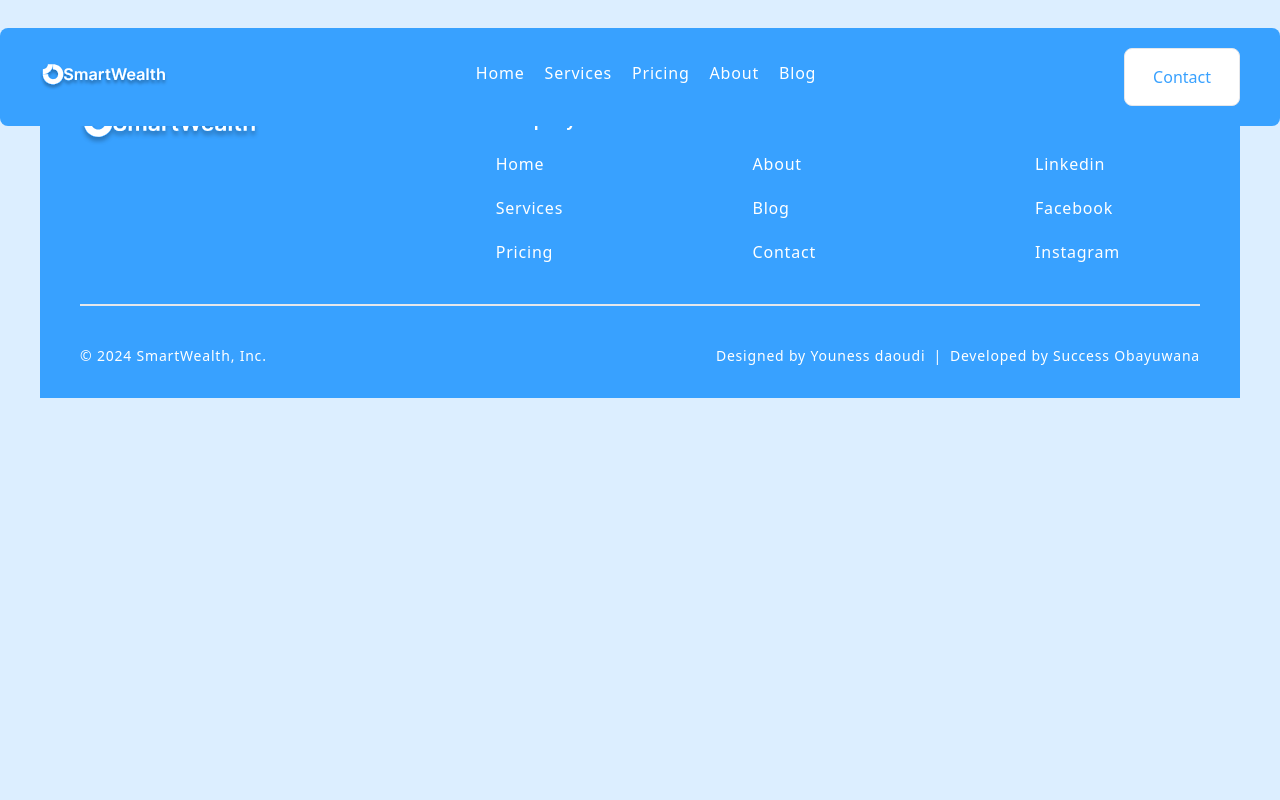
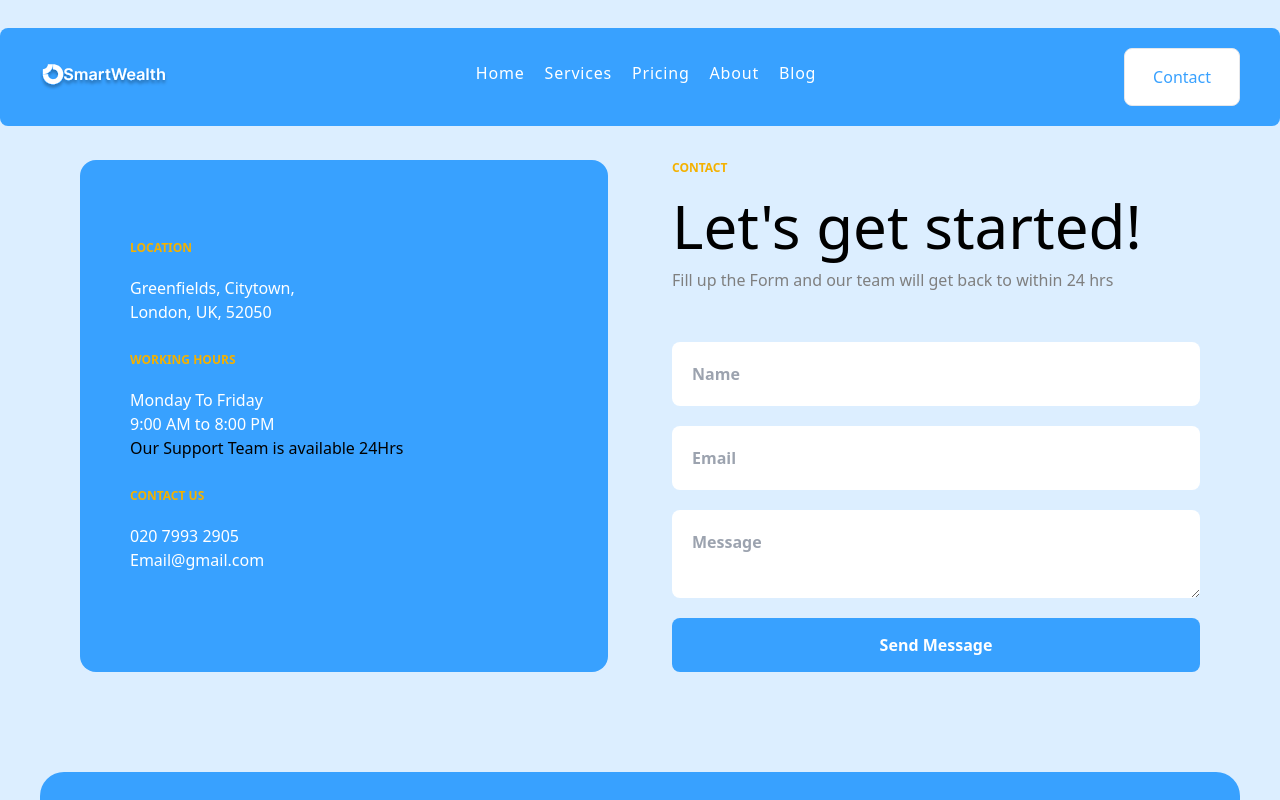
Before and after one commit to Obayuwana22/SmartWealth, a React (Vite) app: page /contact in a window 1280 px wide. Shown: the top 800 px of the page. Built offline with nearby package versions, Linux system fonts and the light colour scheme.

Commit message:
New update

```diff
--- a/src/index.css
+++ b/src/index.css
@@ -11,6 +11,10 @@
 @layer components {
   .img {
     @apply max-w-full;
+  }
+
+  .input-style {
+    @apply w-full p-5 rounded-lg font-semibold outline-primaryClr;
   }
 }
 
@@ -38,5 +42,19 @@
     transform: translate(-50%, -50%);
   }
 
+  .loading {
+    width: 100px;
+    height: 100px;
+    border: 3px solid gray;
+    border-radius: 50%;
+    border-top-color: #38a1ff;
+    margin: 0 auto;
+    animation: spinner 0.5s linear infinite;
+  }
 
+  @keyframes spinner {
+    to {
+      transform: rotate(360deg);
+    }
+  }
 }
--- a/src/pages/Contact.jsx
+++ b/src/pages/Contact.jsx
@@ -1,6 +1,83 @@
 const Contact = () => {
+  const handleSubmit = () => {
+    return <div className="loading"></div>;
+  };
   return (
-  <div>Contact</div>
-  )
-}
-export default Contact
+    <section>
+      <div className="mt-[100px] mb-[50px] md:mt-[150px] md:mb-[100px] grid grid-col-1 gap-y-10 lg:mt-40 md:grid-cols-2 lg:mx-10 md:gap-x-16 ">
+        <div className="flex flex-col gap-7 bg-primaryClr rounded-2xl text-white px-5 py-7 md:px-[50px] md:py-20 ">
+          <div className="">
+            <div className="text-secondaryClr font-bold text-xs mb-5">
+              LOCATION
+            </div>
+            <div>Greenfields, Citytown,</div>
+            <div>London, UK, 52050</div>
+          </div>
+          <div className="">
+            <div className="text-secondaryClr font-bold text-xs mb-5">
+              WORKING HOURS
+            </div>
+            <div>Monday To Friday</div>
+            <div>9:00 AM to 8:00 PM</div>
+            <p className="text-black">Our Support Team is available 24Hrs</p>
+          </div>
+          <div className="">
+            <div className="text-secondaryClr font-bold text-xs mb-5">
+              CONTACT US
+            </div>
+            <div>020 7993 2905</div>
+            <div>Email@gmail.com</div>
+          </div>
+        </div>
+
+        <div>
+          <div className="text-secondaryClr font-bold text-xs mb-5">
+            CONTACT
+          </div>
+          <h1 className="my-3 text-2xl md:text-3xl lg:text-4xl xl:text-6xl">
+            Let's get started!
+          </h1>
+          {/* EB Garamond */}
+          <p className="text-grayText">
+            Fill up the Form and our team will get back to within 24 hrs
+          </p>
+          <form onSubmit={handleSubmit} className="mt-[50px]">
+            <div className="flex flex-col gap-5">
+              <div>
+                <input
+                  type="text"
+                  name="name"
+                  id="name"
+                  placeholder="Name"
+                  className="input-style"
+                />
+              </div>
+              <div>
+                <input
+                  type="email"
+                  name="email"
+                  id="email"
+                  placeholder="Email"
+                  className="input-style"
+                />
+              </div>
+              <textarea
+                name="message"
+                id="message"
+                placeholder="Message"
+                className="input-style"
+              ></textarea>
+              <button
+                type="submit"
+                className="bg-primaryClr text-white input-style py-[15px]"
+              >
+                Send Message
+              </button>
+            </div>
+          </form>
+        </div>
+      </div>
+    </section>
+  );
+};
+export default Contact;
```
